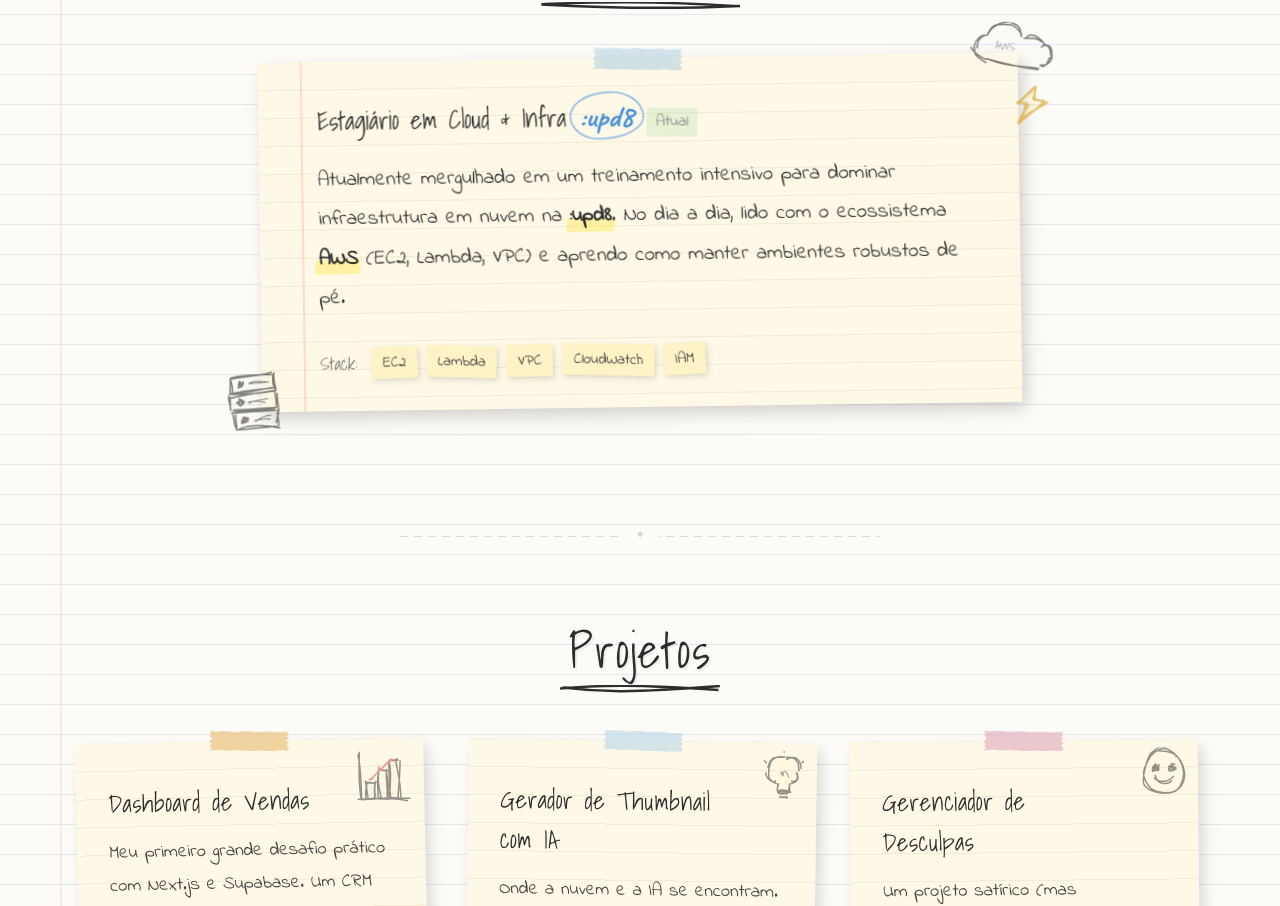
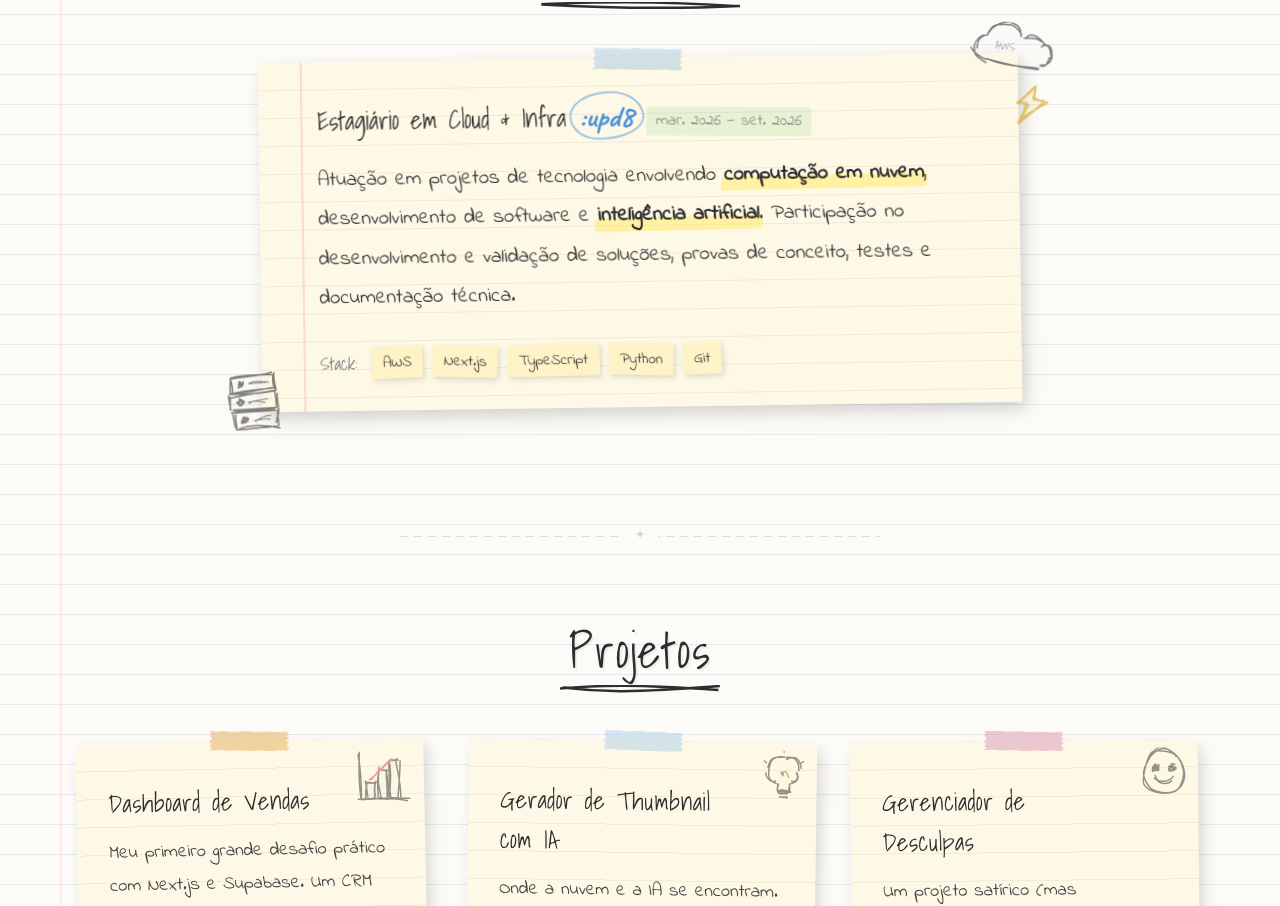
Before and after one commit to DaviZCoelho/Portfolio_Davi_Coelho, a Next.js app: page / in a window 1280 px wide. Shown: the part 1755-2661 px from the top of the page. Built offline with nearby package versions, Linux system fonts and the light colour scheme.

Commit message:
Atualiza experiencia upd8: periodo encerrado, texto e stack
- Periodo: Atual -> mar. 2026 - set. 2026
- Descricao reescrita (nuvem, software, IA; POCs, testes e documentacao)
- Stack: AWS, Next.js, TypeScript, Python, Git

```diff
--- a/src/components/ExperienceSection.tsx
+++ b/src/components/ExperienceSection.tsx
@@ -123,7 +123,7 @@
   );
 }
 
-const techStack = ['EC2', 'Lambda', 'VPC', 'CloudWatch', 'IAM'];
+const techStack = ['AWS', 'Next.js', 'TypeScript', 'Python', 'Git'];
 
 export default function ExperienceSection() {
   return (
@@ -148,14 +148,14 @@
         <div className="exp-header">
           <span className="exp-role">Estagiário em Cloud &amp; Infra</span>
           <span className="exp-company">:upd8</span>
-          <span className="exp-period">Atual</span>
+          <span className="exp-period">mar. 2026 — set. 2026</span>
         </div>
 
         {/* Description */}
         <p className="exp-description">
-          Atualmente mergulhado em um treinamento intensivo para dominar infraestrutura em nuvem na{' '}
-          <span className="exp-highlight">:upd8</span>. No dia a dia, lido com o ecossistema{' '}
-          <span className="exp-highlight">AWS</span> (EC2, Lambda, VPC) e aprendo como manter ambientes robustos de pé.
+          Atuação em projetos de tecnologia envolvendo{' '}
+          <span className="exp-highlight">computação em nuvem</span>, desenvolvimento de software e{' '}
+          <span className="exp-highlight">inteligência artificial</span>. Participação no desenvolvimento e validação de soluções, provas de conceito, testes e documentação técnica.
         </p>
 
         {/* Tech stack as small post-it tags */}
```
